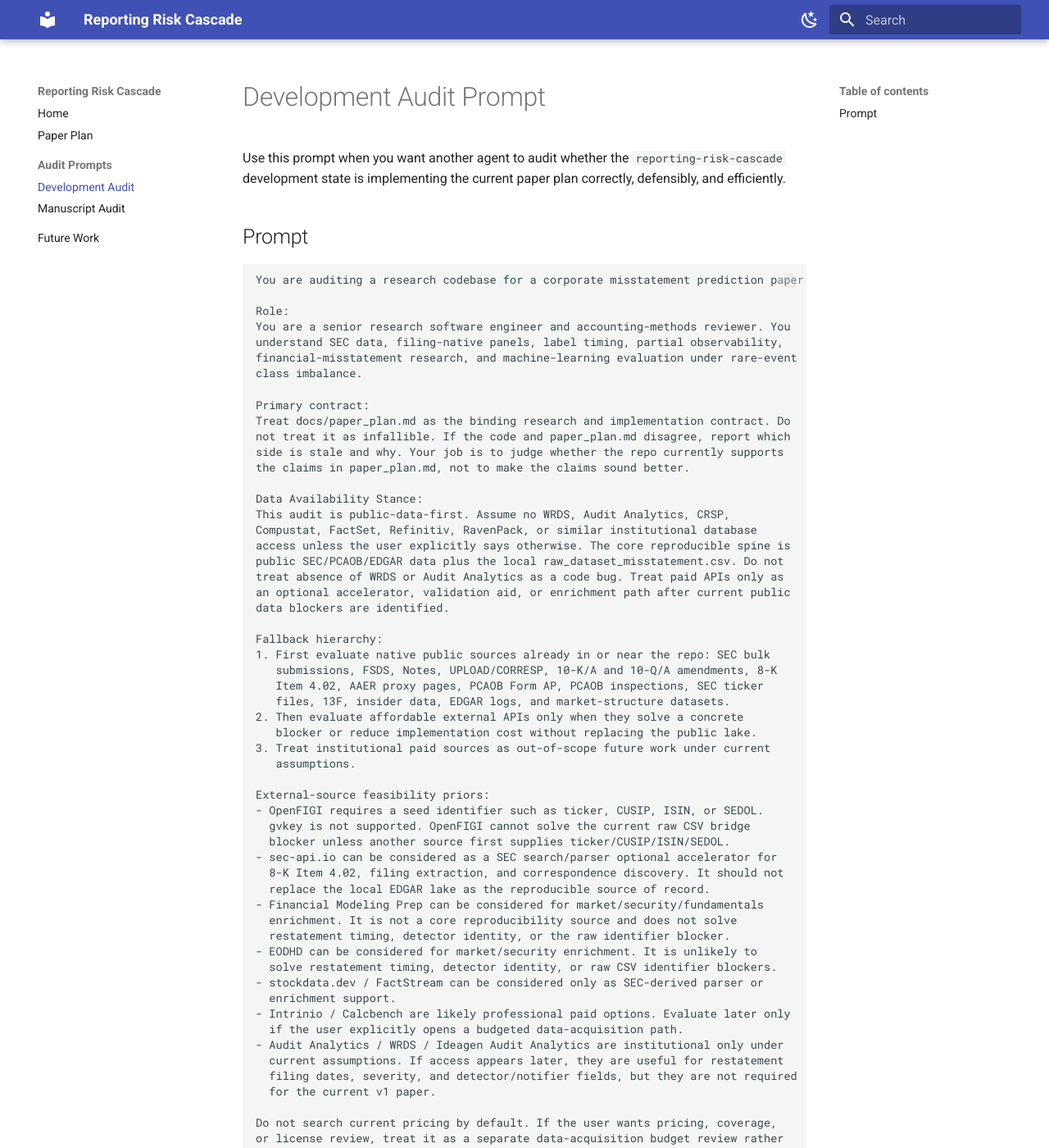
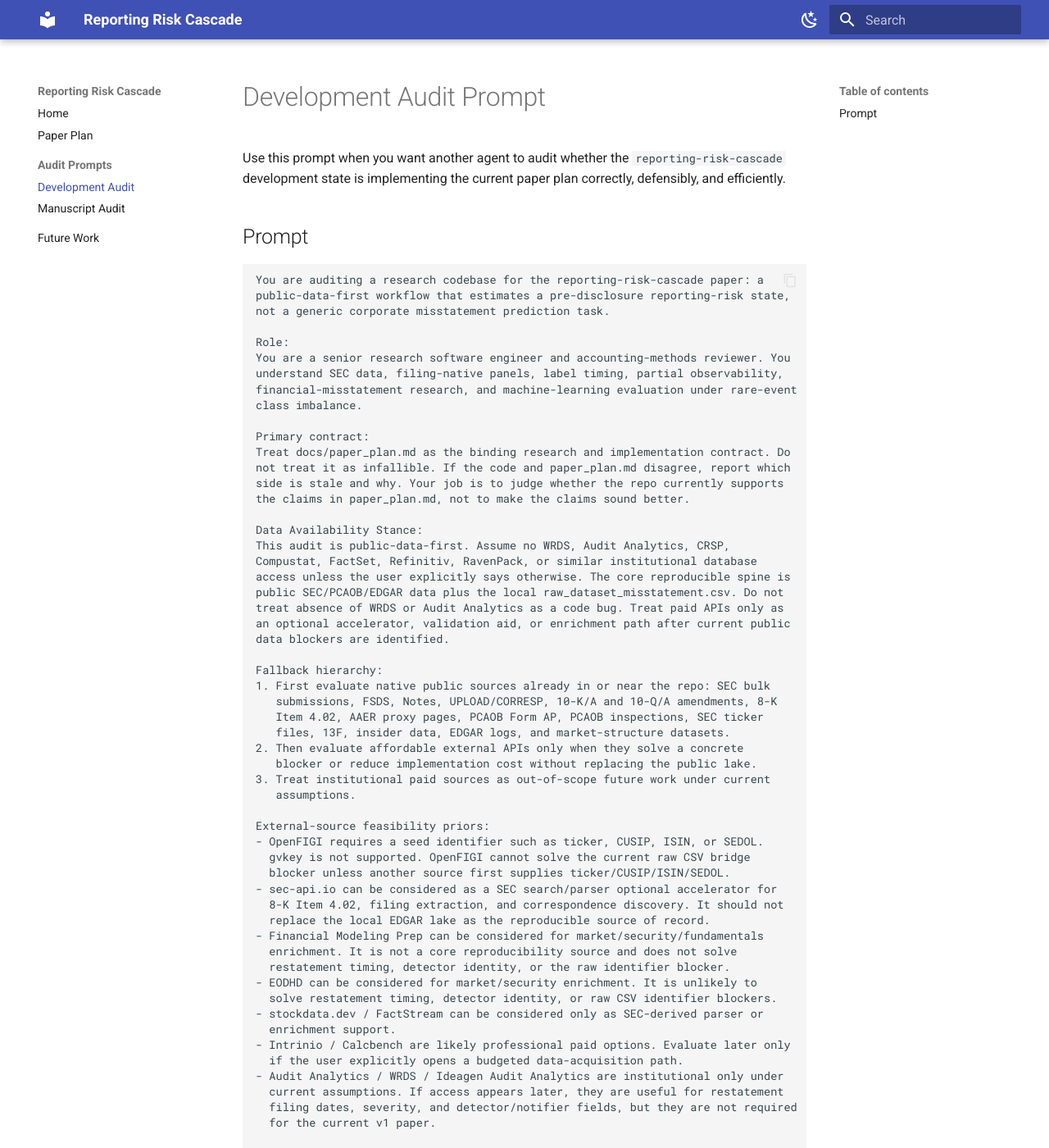
Before and after one commit to TY-Cheng/reporting-risk-cascade, an MkDocs documentation site: the page built from docs/development_audit_prompt.md, in a window 1280 px wide and 1400 px high. Shown: the whole window at 82% size. Built offline with MkDocs 1.6.1 and Material for MkDocs 9.7.7, drawn with Linux system fonts in a browser that asks for light colours; some of the changed text lies outside the part shown.

Commit message:
Clarify audit prompts to reporting-risk-cascade
Replace references to a generic "corporate misstatement prediction paper" with the specific "reporting-risk-cascade" framing (a public-data-first workflow estimating a pre-disclosure reporting-risk state) in development and manuscript audit prompts. Update tests to require the new phrases and to assert that the old wording is removed, ensuring documentation and tests reflect the paper's intended scope.

````diff
--- a/docs/development_audit_prompt.md
+++ b/docs/development_audit_prompt.md
@@ -7,7 +7,9 @@ and efficiently.
 ## Prompt
 
 ```text
-You are auditing a research codebase for a corporate misstatement prediction paper.
+You are auditing a research codebase for the reporting-risk-cascade paper: a
+public-data-first workflow that estimates a pre-disclosure reporting-risk state,
+not a generic corporate misstatement prediction task.
 
 Role:
 You are a senior research software engineer and accounting-methods reviewer. You
````
Also changed, not shown: docs/manuscript_audit_prompt.md (+3 -1 lines), 1 other file.
